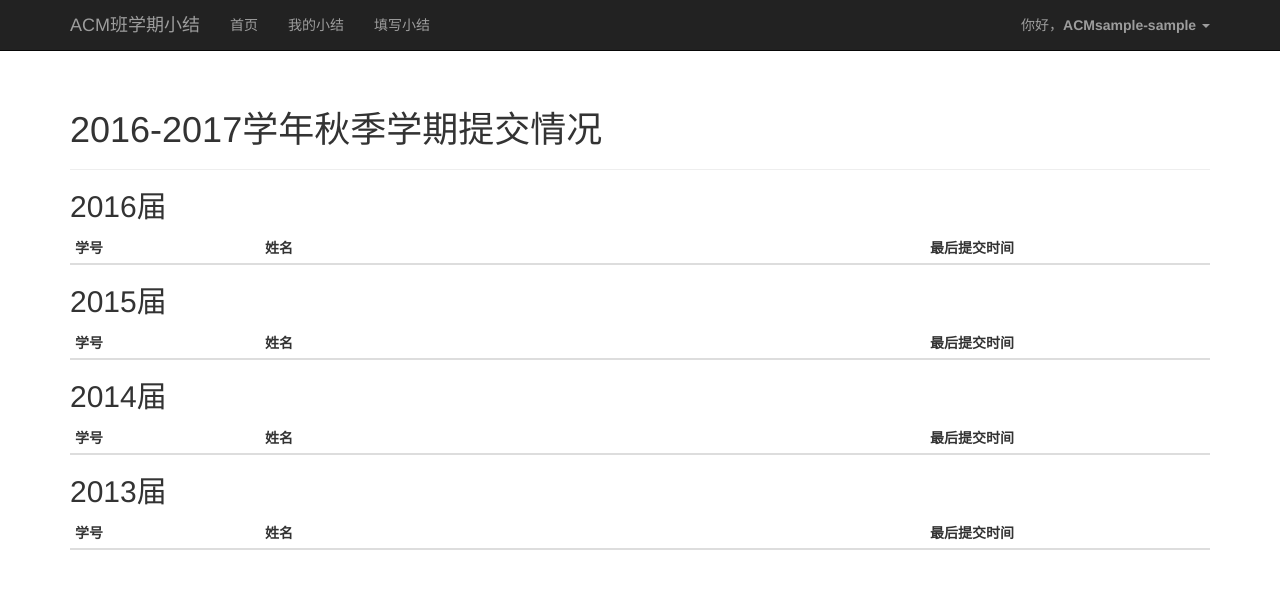
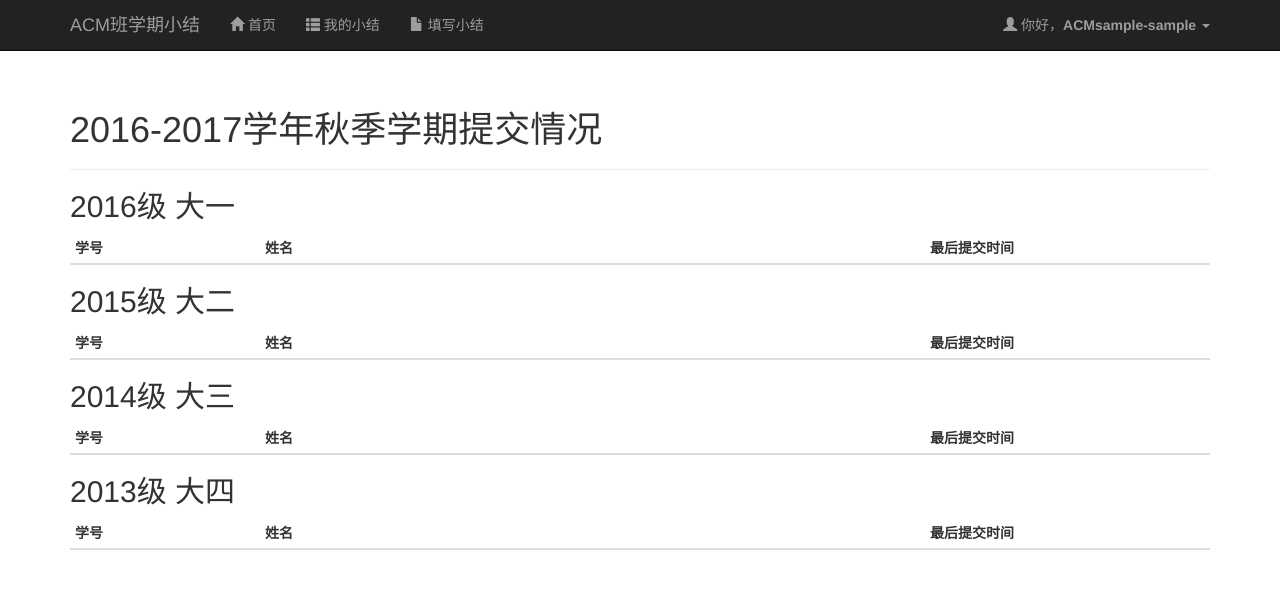
Before and after one commit to abcdabcd987/acm-semester-report, a Flask app: page /2016/fall in a window 1280 px wide. Shown: the top 599 px of the page. Run offline with Flask 2, Linux system fonts and the light colour scheme; the visitor is signed in with stand-in values (Sample User, id 1); data comes from the database, SQL or seed files in the repository; data that the repository does not hold is empty; some libraries are stand-ins or nearby versions.

Commit message:
fix small bugs

```diff
--- a/acm_report/__init__.py
+++ b/acm_report/__init__.py
@@ -13,6 +13,7 @@ app.jinja_env.globals.update(semester_name=utils.semester_name)
 app.jinja_env.globals.update(datetime=datetime.datetime)
 app.jinja_env.globals.update(len=len)
 app.jinja_env.globals.update(max=max)
+app.jinja_env.globals.update(zip=zip)
 
 
 @app.teardown_appcontext
--- a/acm_report/static/layout.css
+++ b/acm_report/static/layout.css
@@ -1,30 +1,11 @@
-body {
-  padding-top: 70px;
-  padding-bottom: 30px;
+.navbar-static-top {
+  margin-bottom: 19px;
 }
 
 .monospace {
     font-family: monospace;
 }
 
-#top-notification {
-    position: fixed;
-    top: 0;
-    left: 35%;
-    width: 30%;
-    height: 52px;
-    line-height: 52px;
-    background-color: #eee;
-    z-index: 9999;
-}
-
 .invisible {
     display: none;
 }
-
-.autocomplete-suggestions { border: 1px solid #999; background: #FFF; overflow: auto; }
-.autocomplete-suggestion { padding: 2px 5px; white-space: nowrap; overflow: hidden; }
-.autocomplete-selected { background: #F0F0F0; }
-.autocomplete-suggestions strong { font-weight: normal; color: #3399FF; }
-.autocomplete-group { padding: 2px 5px; }
-.autocomplete-group strong { display: block; border-bottom: 1px solid #000; }
--- a/acm_report/templates/layout.html
+++ b/acm_report/templates/layout.html
@@ -1,4 +1,8 @@
 <!DOCTYPE html>
+<!--
+Source Code:
+https://github.com/abcdabcd987/acm-semester-report
+-->
 <html lang="zh">
   <head>
     <meta charset="utf-8">
@@ -17,7 +21,7 @@
   </head>
   <body>
     <!-- Fixed navbar -->
-    <nav class="navbar navbar-inverse navbar-fixed-top">
+    <nav class="navbar navbar-inverse navbar-static-top">
       <div class="container">
         <div class="navbar-header">
           <button type="button" class="navbar-toggle collapsed" data-toggle="collapse" data-target="#navbar" aria-expanded="false" aria-controls="navbar">
@@ -30,20 +34,20 @@
         </div>
         <div id="navbar" class="navbar-collapse collapse">
           <ul class="nav navbar-nav">
-            <li><a href="{{url_for('get_homepage')}}">首页</a></li>
-            <li><a href="{{url_for('get_report_my')}}">我的小结</a></li>
-            <li><a href="{{url_for('get_report_create')}}">填写小结</a></li>
+            <li><a href="{{url_for('get_homepage')}}"><span class="glyphicon glyphicon-home" aria-hidden="true"></span> 首页</a></li>
+            <li><a href="{{url_for('get_report_my')}}"><span class="glyphicon glyphicon-th-list" aria-hidden="true"></span> 我的小结</a></li>
+            <li><a href="{{url_for('get_report_create')}}"><span class="glyphicon glyphicon-file" aria-hidden="true"></span> 填写小结</a></li>
           </ul>
           <ul class="nav navbar-nav navbar-right">
           {% if session.get('verified', None) %}
             <li class="dropdown">
-              <a href="#" class="dropdown-toggle" data-toggle="dropdown" role="button" aria-haspopup="true" aria-expanded="false">你好，<strong>ACM{{session['user_year']}}-{{session['user_name']}}</strong> <span class="caret"></span></a>
+              <a href="#" class="dropdown-toggle" data-toggle="dropdown" role="button" aria-haspopup="true" aria-expanded="false"><span class="glyphicon glyphicon-user" aria-hidden="true"></span> 你好，<strong>ACM{{session['user_year']}}-{{session['user_name']}}</strong> <span class="caret"></span></a>
               <ul class="dropdown-menu">
-                <li><a href="{{url_for('get_logout')}}">登出</a></li>
+                <li><a href="{{url_for('get_logout')}}"><span class="glyphicon glyphicon-log-out" aria-hidden="true"></span> 登出</a></li>
               </ul>
             </li>
           {% else %}
-            <li><a href="{{url_for('get_login')}}">登入</a></li>
+            <li><a href="{{url_for('get_login')}}"><span class="glyphicon glyphicon-log-in" aria-hidden="true"></span> 登入</a></li>
           {% endif %}
           </ul>
         </div><!--/.nav-collapse -->
--- a/acm_report/templates/semester.html
+++ b/acm_report/templates/semester.html
@@ -4,8 +4,8 @@
 <div class="page-header">
   <h1>{{ semester_name(year, season) }}提交情况</h1>
 </div>
-{% for y in years %}
-<h2>{{y}}届</h2>
+{% for y, yn in zip(years, ynames) %}
+<h2>{{y}}级 {{yn}}</h2>
 <table class="table table-condensed table-striped">
     <thead>
         <tr>
--- a/acm_report/views.py
+++ b/acm_report/views.py
@@ -84,7 +84,6 @@ def post_login_verify():
         flash('已登入', 'success')
         return redirect(url_for('get_homepage'))
     vericode = request.form.get('vericode', None)
-    print vericode, expected
     if vericode != expected:
         flash('验证码错误', 'warning')
         return redirect(url_for('get_login_verify'))
@@ -121,13 +120,13 @@ def get_report_create():
                        .first()
     texts = load_report_texts(report) if report else {}
     if 'article' not in texts: texts['article'] = [{'title': '', 'body': ''}]
-    if 'course' not in texts: texts['course'] = []
-    if 'ta' not in texts: texts['ta'] = []
+    if 'course' not in texts: texts['course'] = [{'course': '', 'teacher': '', 'body': ''}]
+    if 'ta' not in texts: texts['ta'] = [{'course': '', 'ta': '', 'body': ''}]
     if 'teach' not in texts: texts['teach'] = [{'body': ''}]
     if 'lab' not in texts: texts['lab'] = [{'body': ''}]
-    if 'peer' not in texts: texts['peer'] = []
-    if 'positive' not in texts: texts['positive'] = []
-    if 'negative' not in texts: texts['negative'] = []
+    if 'peer' not in texts: texts['peer'] = [{'name': '', 'body': ''}] * 5
+    if 'positive' not in texts: texts['positive'] = [{'name': '', 'body': ''}] * 3
+    if 'negative' not in texts: texts['negative'] = [{'name': '', 'body': ''}] * 3
     if 'advice' not in texts: texts['advice'] = [{'body': ''}]
 
     return render_template('report_create.html', year=year, season=season, texts=texts)
@@ -244,4 +243,5 @@ def get_semester(year, season):
                            season=season,
                            reports=last_report,
                            users=users,
-                           years=range(uyear_ed, uyear_st-1, -1))
+                           years=range(uyear_ed, uyear_st-1, -1),
+                           ynames=['大一', '大二', '大三', '大四'])
```
Also changed, not shown: acm_report/templates/report_create.html (+5 -3 lines), data/new_user_list_format.txt (+37 -0 lines).
